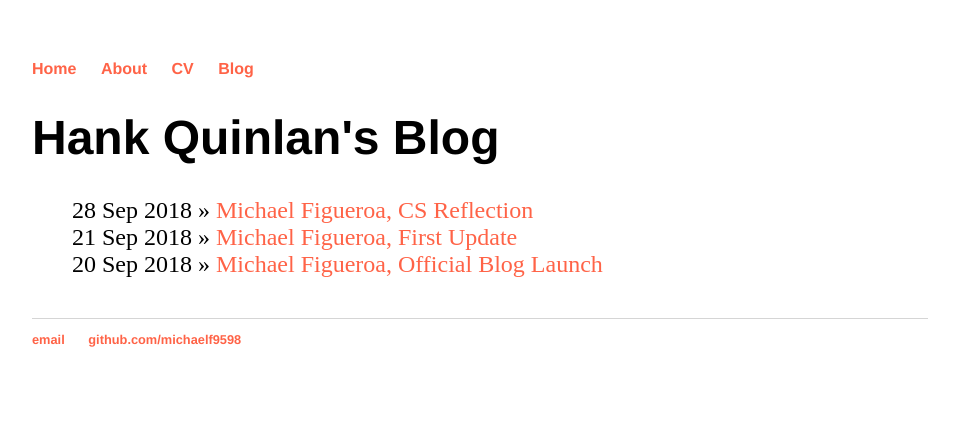
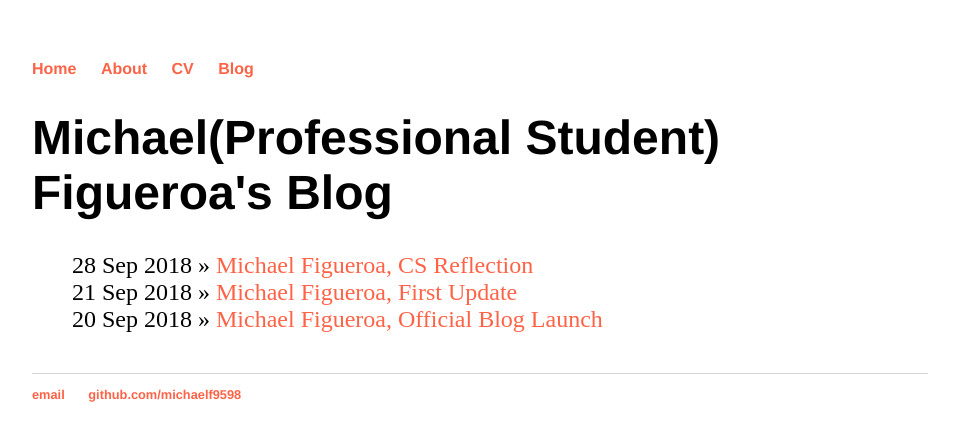
Before and after one commit to michaelf9598/michaelf9598.github.io, a Jekyll site: the page built from blog/index.html, in a window 1280 px wide. Shown: the top 441 px of the page, without its empty margins (160-1119 px from the left). Built offline with Jekyll 4.4.1, drawn with Linux system fonts in a browser that asks for light colours.

Commit message:
Update index.html

```diff
--- a/blog/index.html
+++ b/blog/index.html
@@ -1,6 +1,6 @@
 ---
 layout: default
-title: Hank Quinlan's Blog
+title: Michael(Professional Student) Figueroa's Blog
 ---
 	<h1>{{ page.title }}</h1>
 	<ul class="posts">
```
